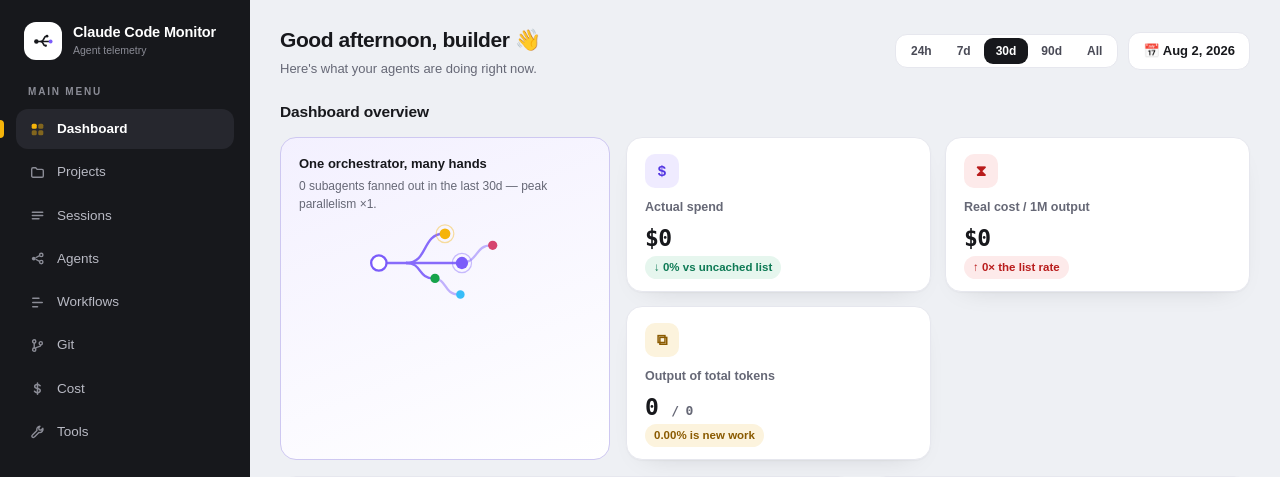
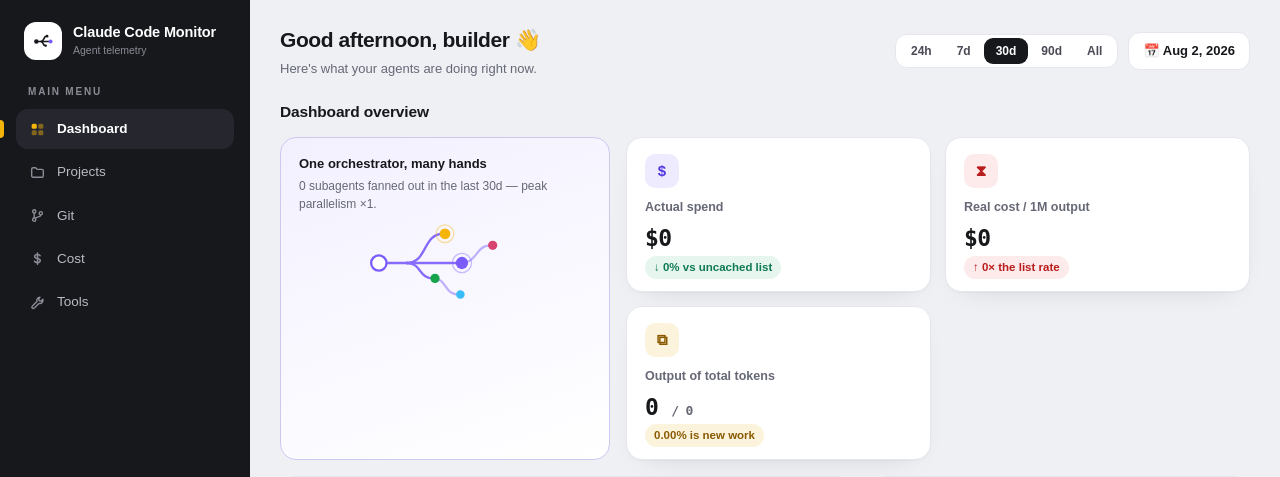
Before and after one commit to kchernev/claude-code-monitor, a Flask app: page / in a window 1280 px wide. Shown: the top 477 px of the page. Run offline with Flask 2, Linux system fonts and the light colour scheme; data that the repository does not hold is empty.

Commit message:
Hide Sessions, Agents and Workflows from the main menu
They are project-scoped concepts, reached through Projects — which
takes the live badge and lights up whenever one of their pages (or a
detail page beneath them) is open. Nav is now Dashboard, Projects,
Git, Cost, Tools; the routes themselves are unchanged.

Co-Authored-By: Claude Opus 5 (1M context) <noreply@anthropic.com>

```diff
--- a/claude_monitor/web/static/app.js
+++ b/claude_monitor/web/static/app.js
@@ -2790,7 +2790,11 @@ async function route(silent) {
   const seg = path.split('/').filter(Boolean);
   const name = seg[0] || 'overview';
 
-  const PARENT = { session: 'sessions', agent: 'agents', workflow: 'workflows',
+  // Sessions/Agents/Workflows have no nav item of their own — they are
+  // reached through a project, so they light up Projects.
+  const PARENT = { session: 'projects', sessions: 'projects',
+                   agent: 'projects', agents: 'projects',
+                   workflow: 'projects', workflows: 'projects',
                    project: 'projects' };
   const section = PARENT[name] || name;
   $$('.nav a').forEach(a => {
--- a/claude_monitor/web/templates/index.html
+++ b/claude_monitor/web/templates/index.html
@@ -47,16 +47,7 @@ window.__ASSET_V__ = '__V__';
         </span>Dashboard</a>
       <a href="#/projects"><i class="tick"></i><span class="nic" aria-hidden="true">
         <svg viewBox="0 0 16 16" width="15" height="15"><path d="M1.8 4.4c0-.8.6-1.4 1.4-1.4h2.9l1.5 1.7h5.2c.8 0 1.4.6 1.4 1.4v5.5c0 .8-.6 1.4-1.4 1.4H3.2c-.8 0-1.4-.6-1.4-1.4z" fill="none" stroke="currentColor" stroke-width="1.5" stroke-linejoin="round"/></svg>
-        </span>Projects</a>
-      <a href="#/sessions"><i class="tick"></i><span class="nic" aria-hidden="true">
-        <svg viewBox="0 0 16 16" width="15" height="15"><g stroke="currentColor" stroke-width="1.6" stroke-linecap="round"><path d="M2.5 4.5h11"/><path d="M2.5 8h11"/><path d="M2.5 11.5h7"/></g></svg>
-        </span>Sessions<span class="badge" id="liveBadge" hidden>0</span></a>
-      <a href="#/agents"><i class="tick"></i><span class="nic" aria-hidden="true">
-        <svg viewBox="0 0 16 16" width="15" height="15"><circle cx="4" cy="8" r="2" fill="currentColor"/><circle cx="12" cy="4.2" r="1.8" fill="none" stroke="currentColor" stroke-width="1.5"/><circle cx="12" cy="11.8" r="1.8" fill="none" stroke="currentColor" stroke-width="1.5"/><g stroke="currentColor" stroke-width="1.4" fill="none"><path d="M6 7.2 10.2 4.9"/><path d="M6 8.8l4.2 2.3"/></g></svg>
-        </span>Agents</a>
-      <a href="#/workflows"><i class="tick"></i><span class="nic" aria-hidden="true">
-        <svg viewBox="0 0 16 16" width="15" height="15"><g stroke="currentColor" stroke-width="1.7" stroke-linecap="round"><path d="M3 3.5h6.5"/><path d="M3 8h10"/><path d="M3 12.5h5"/></g></svg>
-        </span>Workflows</a>
+        </span>Projects<span class="badge" id="liveBadge" hidden>0</span></a>
       <a href="#/git"><i class="tick"></i><span class="nic" aria-hidden="true">
         <svg viewBox="0 0 16 16" width="15" height="15"><g fill="none" stroke="currentColor" stroke-width="1.5"><circle cx="4.5" cy="3.6" r="1.7"/><circle cx="4.5" cy="12.4" r="1.7"/><circle cx="11.5" cy="5.6" r="1.7"/><path d="M4.5 5.3v5.4"/><path d="M11.5 7.4c0 2.6-4.2 1.6-5.6 3.5"/></g></svg>
         </span>Git</a>
```
